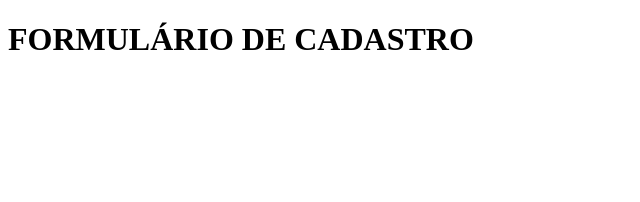
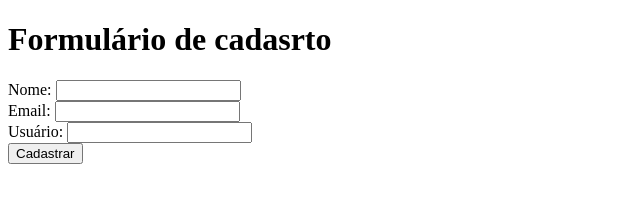
Before and after one commit to leonardo-munizd/curso_ebac_frontend, a plain HTML site: page index.html in a window 1280 px wide. Shown: the whole page, without its empty margins (0-640 px from the left). Drawn offline with Linux system fonts and the light colour scheme.

Commit message:
Formulário de cadastro

```diff
--- a/index.html
+++ b/index.html
@@ -6,6 +6,18 @@
     <title>Document</title>
 </head>
 <body>
-    <h1>FORMULÁRIO DE CADASTRO</h1>
+    <h1>Formulário de cadasrto</h1>
+    <form>
+        <label for="user">Nome: </label>
+        <input id="user" type="text">
+        <br>
+        <label for="Email">Email: </label>
+        <input id="email" type="email">
+        <br>
+        <label for="senha">Usuário: </label>
+        <input id="senha" type="password">
+        <br>
+        <button>Cadastrar</button>
+    </form>
 </body>
 </html>
```
